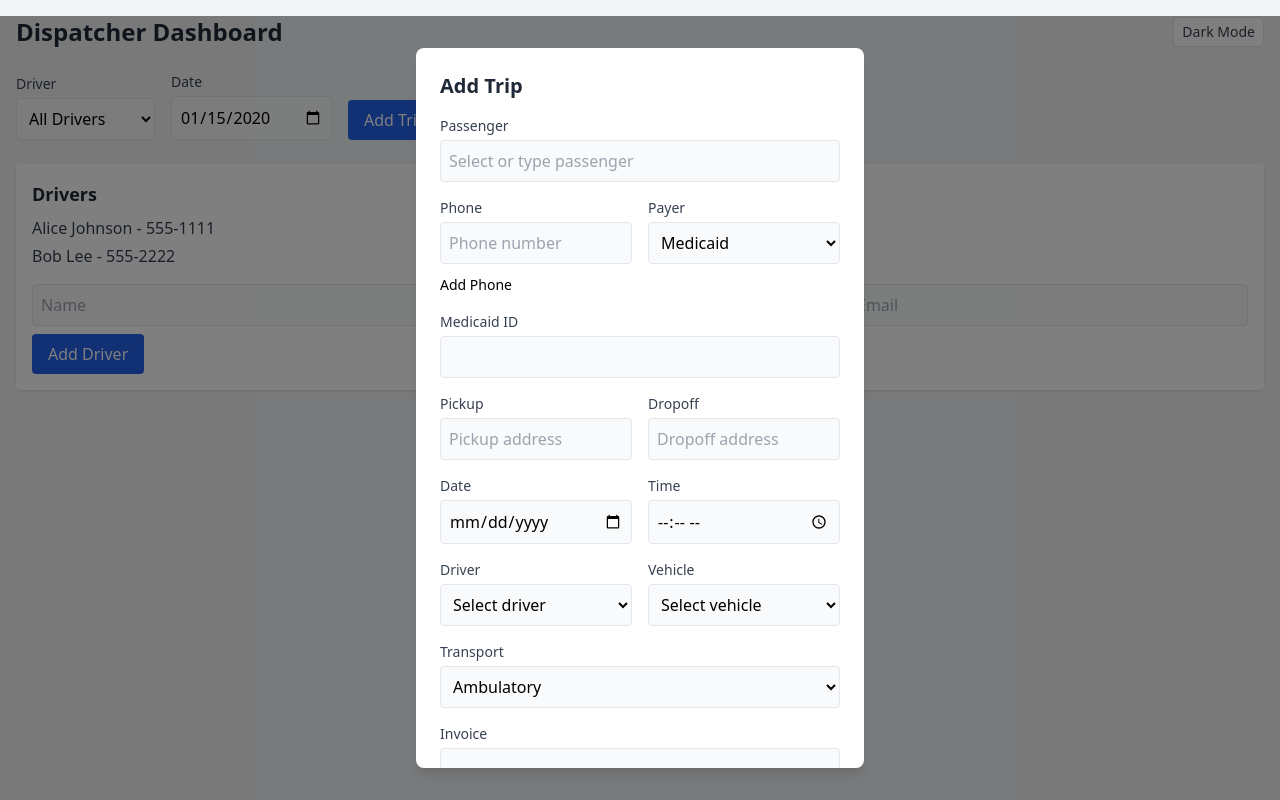
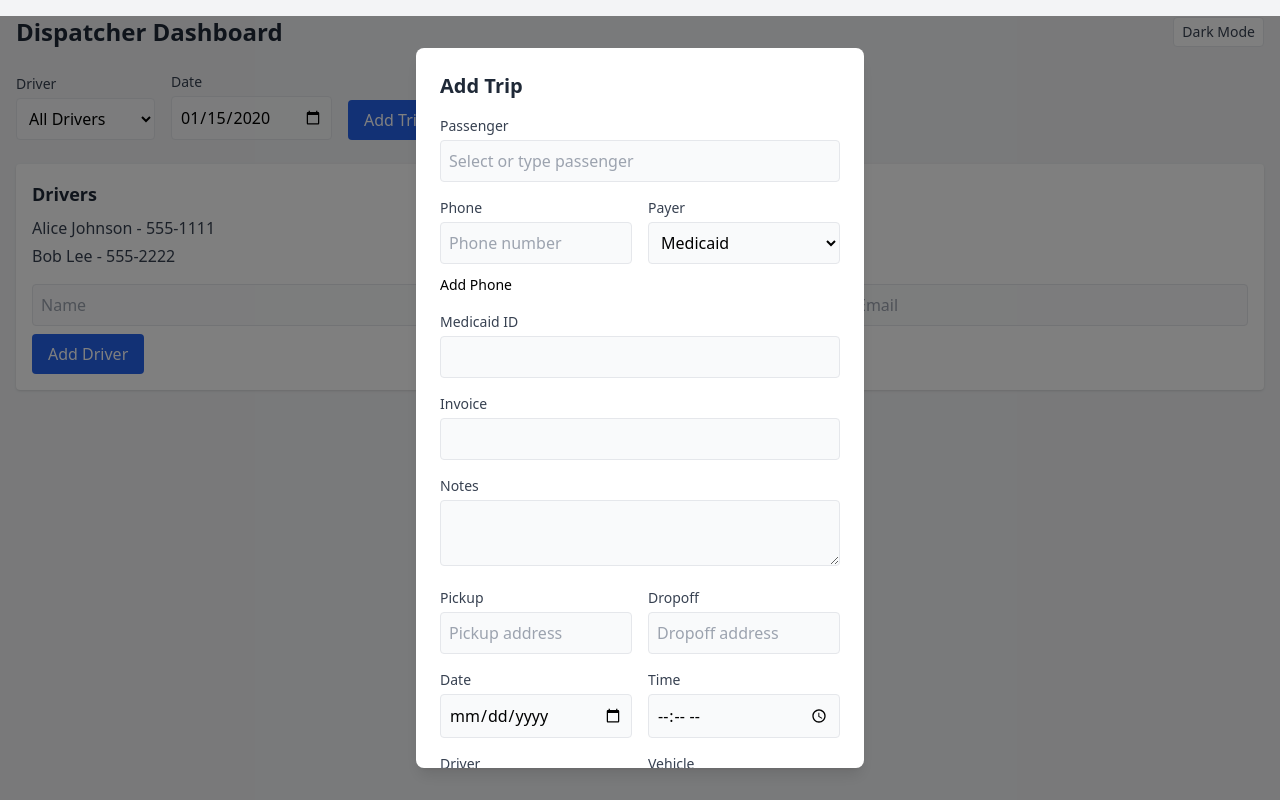
Before and after one commit to Gilblasse/Dispatch-System, a React (Vite) app: page / in a window 1280 px wide. Both pictures are taken after typing "2020-01-15" into the empty fields and a click on the button "Add Trip". Built offline with nearby package versions, Linux system fonts and the light colour scheme.

Commit message:
Add invoice position, notes, and validation

```diff
--- a/src/components/AddTripModal.tsx
+++ b/src/components/AddTripModal.tsx
@@ -39,6 +39,7 @@ export const AddTripModal: React.FC<Props> = ({
 }) => {
   const [form, setForm] = useState(defaultTrip);
   const [invoice, setInvoice] = useState('');
+  const [notes, setNotes] = useState('');
   const [passengerName, setPassengerName] = useState('');
   const [phones, setPhones] = useState<string[]>(['']);
 
@@ -49,6 +50,7 @@ export const AddTripModal: React.FC<Props> = ({
       document.body.style.overflow = '';
       setForm(defaultTrip);
       setInvoice('');
+      setNotes('');
       setPassengerName('');
       setPhones(['']);
     }
@@ -94,6 +96,22 @@ export const AddTripModal: React.FC<Props> = ({
   const selectedPassenger = passengers.find(p => p.id === form.passengerId);
 
   const handleSubmit = () => {
+    if (!passengerName && !form.passengerId) {
+      alert('Passenger is required');
+      return;
+    }
+    if (!form.payer) {
+      alert('Payer is required');
+      return;
+    }
+    if (form.payer === 'Medicaid' && !form.medicaid) {
+      alert('Medicaid ID is required');
+      return;
+    }
+    if (!form.date) {
+      alert('Date is required');
+      return;
+    }
     let passengerId = form.passengerId;
     if (!passengerId) {
       passengerId = `p-${Date.now()}`;
@@ -126,6 +144,7 @@ export const AddTripModal: React.FC<Props> = ({
       status: 'scheduled',
       ...form,
       phone: phones[0] || '',
+      notes: notes || undefined,
       passengerId,
     };
     addTrip(newTrip);
@@ -214,6 +233,23 @@ export const AddTripModal: React.FC<Props> = ({
               />
             </div>
           )}
+          <div>
+            <label className="block text-sm mb-1 text-gray-700 dark:text-gray-300">Invoice</label>
+            <input
+              type="text"
+              className="w-full border rounded p-2 bg-gray-50 dark:bg-gray-700"
+              value={invoice}
+              onChange={e => setInvoice(e.target.value)}
+            />
+          </div>
+          <div>
+            <label className="block text-sm mb-1 text-gray-700 dark:text-gray-300">Notes</label>
+            <textarea
+              className="w-full border rounded p-2 bg-gray-50 dark:bg-gray-700"
+              value={notes}
+              onChange={e => setNotes(e.target.value)}
+            />
+          </div>
           <div className="grid grid-cols-1 md:grid-cols-2 gap-4">
             <div>
               <label className="block text-sm mb-1 text-gray-700 dark:text-gray-300">Pickup</label>
@@ -299,15 +335,6 @@ export const AddTripModal: React.FC<Props> = ({
               <option value="Stretcher">Stretcher</option>
             </select>
           </div>
-          <div>
-            <label className="block text-sm mb-1 text-gray-700 dark:text-gray-300">Invoice</label>
-            <input
-              type="text"
-              className="w-full border rounded p-2 bg-gray-50 dark:bg-gray-700"
-              value={invoice}
-              onChange={e => setInvoice(e.target.value)}
-            />
-          </div>
           <div className="flex justify-end space-x-2 pt-4">
             <button
               className="px-4 py-2 rounded bg-gray-200 dark:bg-gray-700 text-gray-700 dark:text-gray-200"
--- a/src/types/index.ts
+++ b/src/types/index.ts
@@ -41,6 +41,7 @@ export interface Trip {
   transport: 'Ambulatory' | 'Wheelchair' | 'Taxi' | 'Stretcher';
   phone: string;
   medicaid?: string;
+  notes?: string;
   invoice: string;
   status: TripStatus;
 }
```
Also changed, not shown: 1 other file (tests, documents, lock files or other folders).
